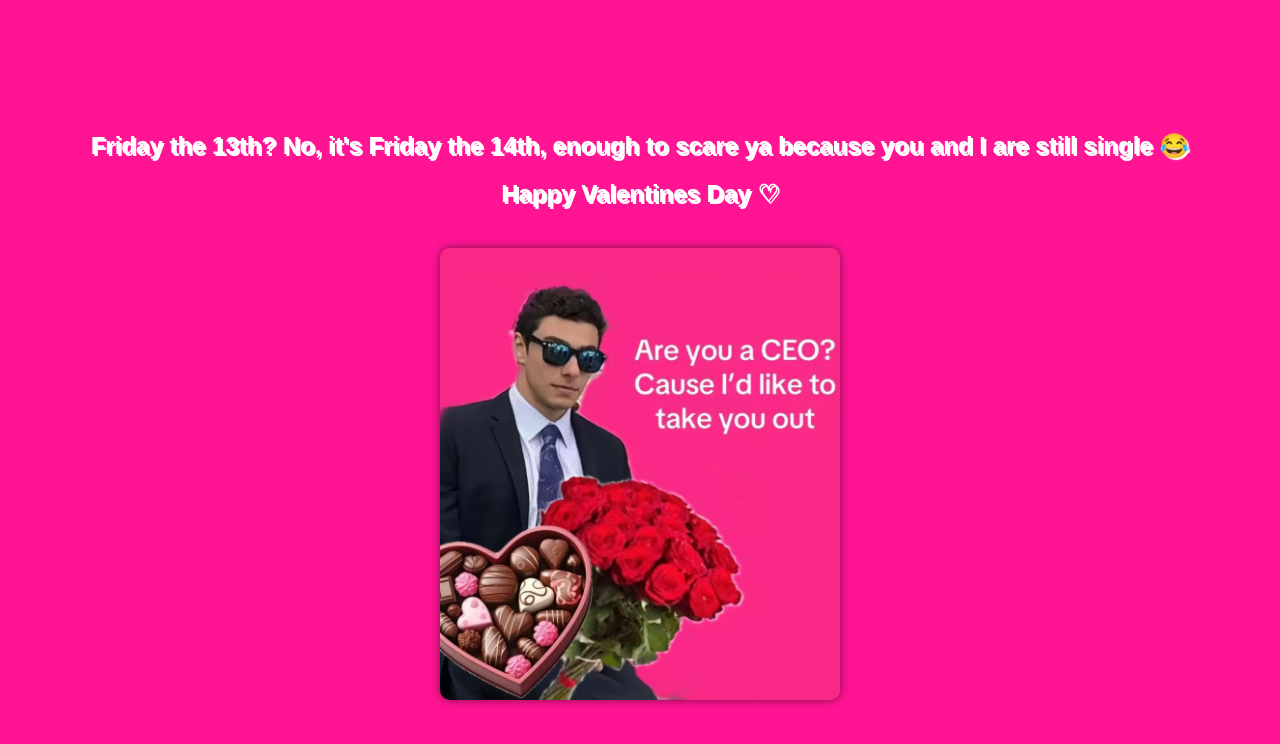
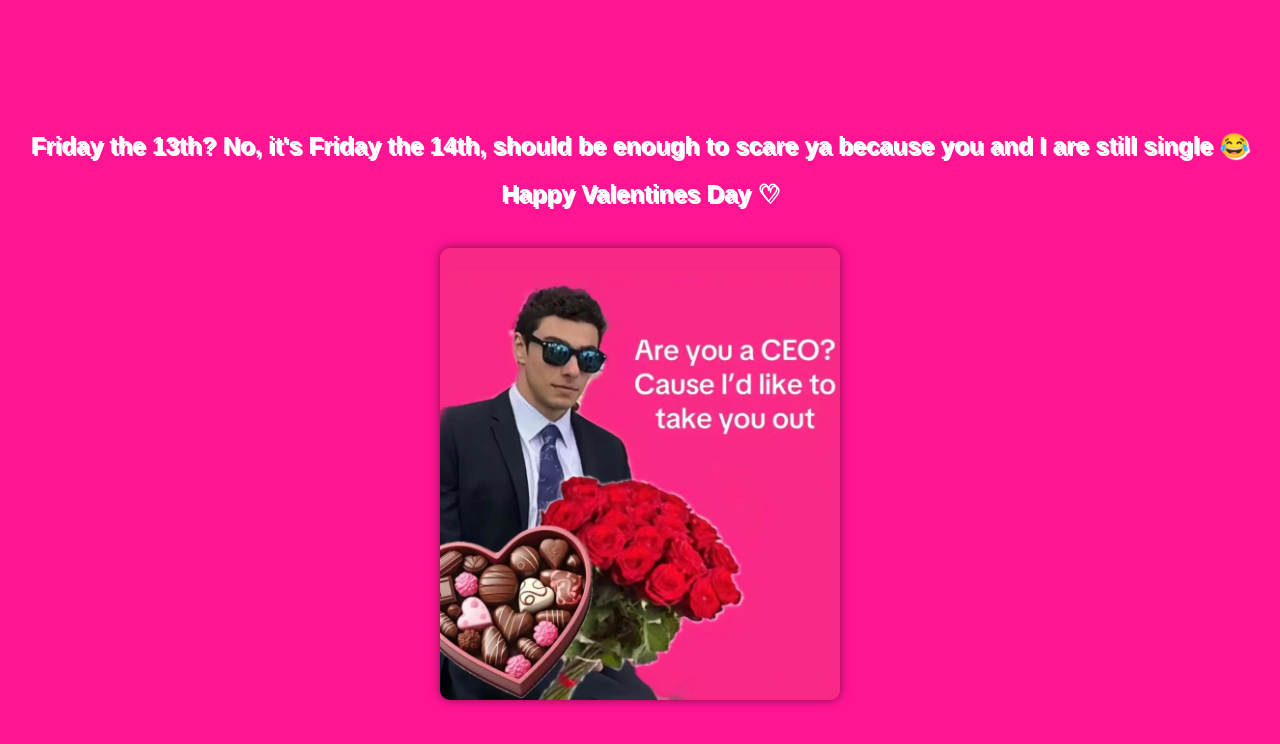
Before and after one commit to itslula/valentines-day, a plain HTML site: page index.html in a window 1280 px wide. Both pictures are taken after a click on the element "Click on me". Drawn offline with Linux system fonts and the light colour scheme.

Commit message:
Update index.html

```diff
--- a/index.html
+++ b/index.html
@@ -60,7 +60,7 @@
         <span class="click-text">Click on me</span>
     </div>
     <div class="content" id="content">
-        <h2 style="color: white; text-shadow: 2px 2px #fff;">Friday the 13th? No, it's Friday the 14th, enough to scare ya because you and I are still single 😂 </h2>
+        <h2 style="color: white; text-shadow: 2px 2px #fff;">Friday the 13th? No, it's Friday the 14th, should be enough to scare ya because you and I are still single 😂 </h2>
 		<h2 style="color: white; text-shadow: 2px 2px #fff;">Happy Valentines Day ♡ </h2>
 
         <img class="meme" src="images/luigivalentine.jpg" alt="Cute Meme">
```
